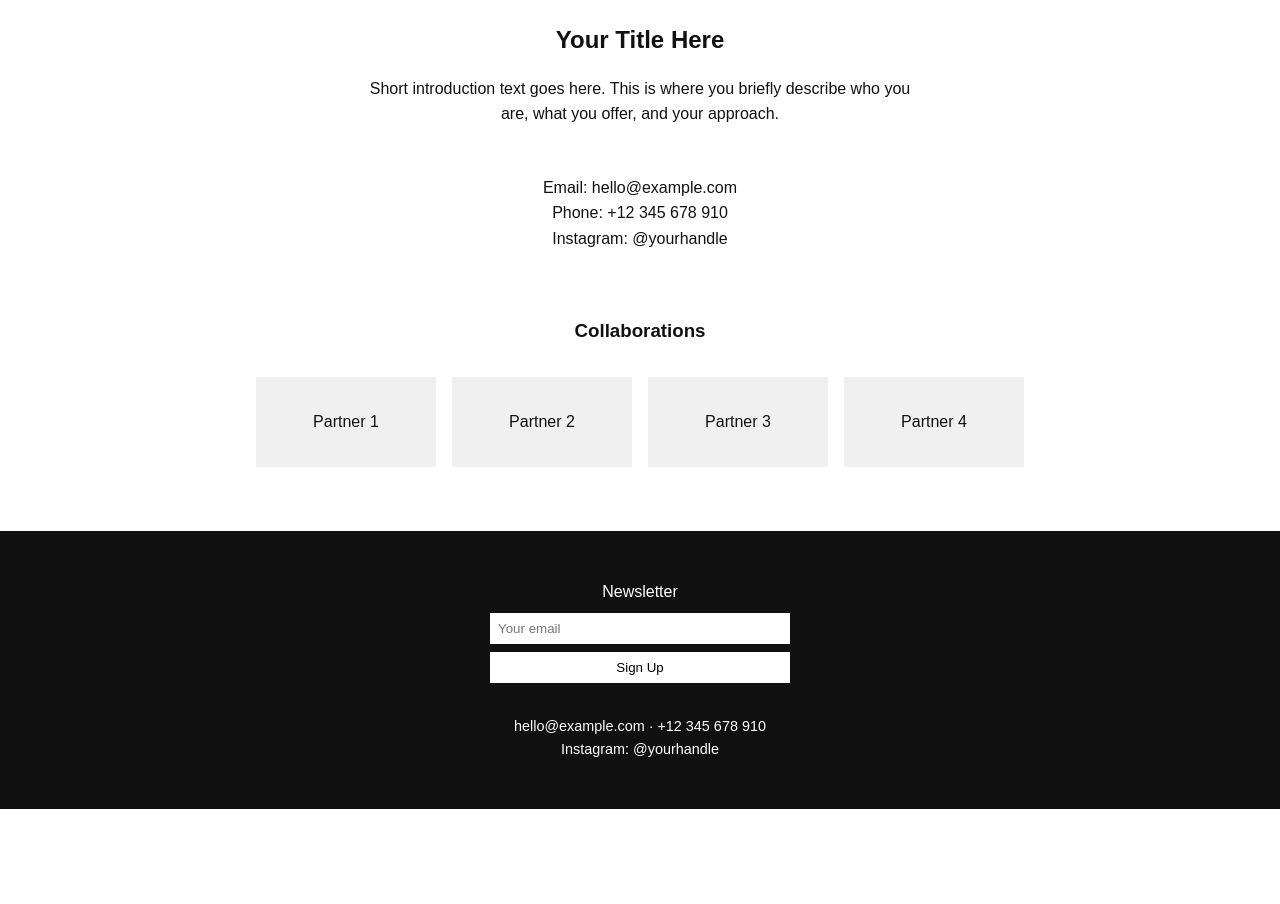
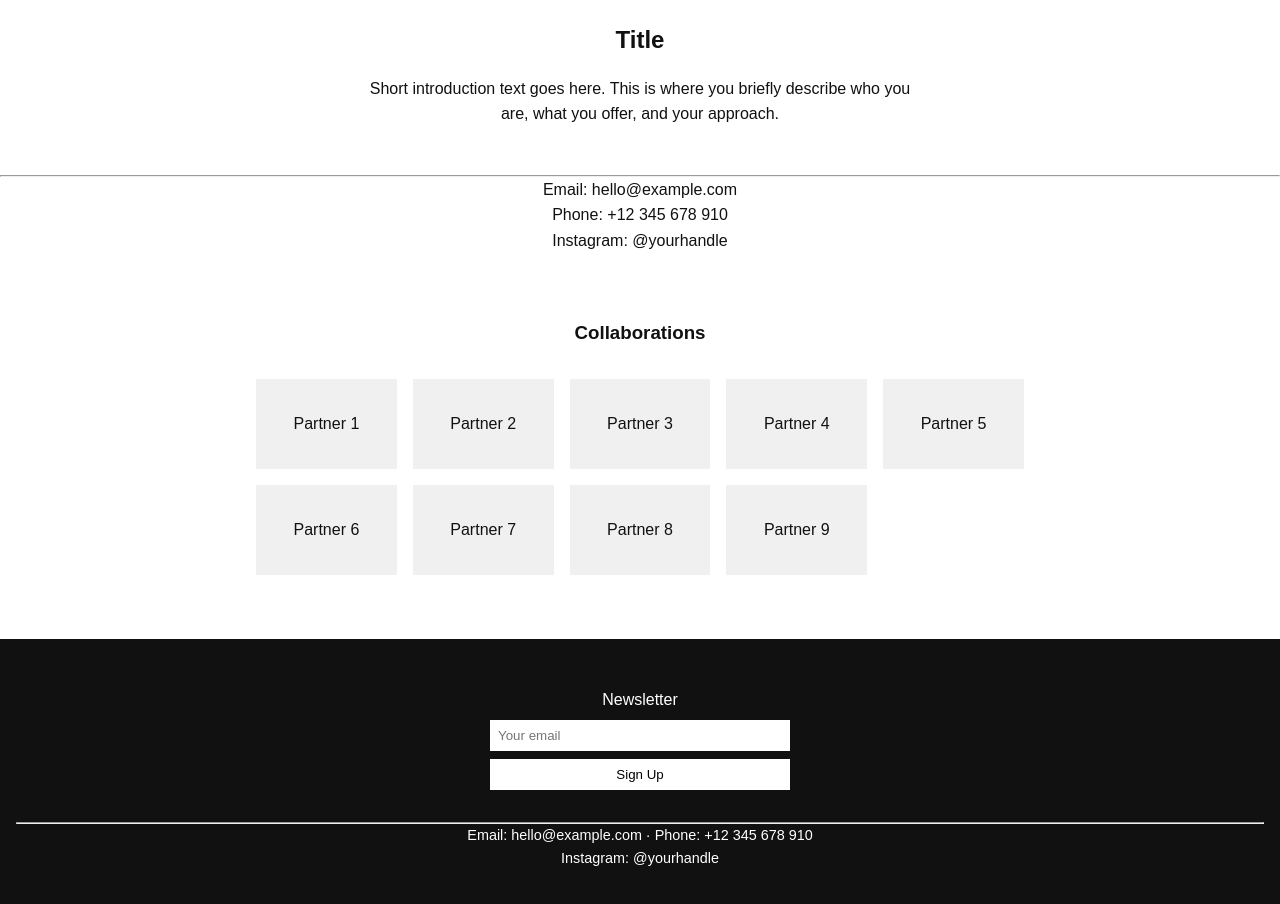
Before and after one commit to tomf000lery/ROHANI, a plain HTML site: page index.html in a window 1280 px wide. Shown: the part 414-1318 px from the top of the page. Before the commit the page ends 1223 px from the top, so only its background shows below. Drawn offline with Linux system fonts and the light colour scheme; a web font is replaced by a local one.

Commit message:
Update index.html

```diff
--- a/index.html
+++ b/index.html
@@ -5,11 +5,12 @@
   <meta name="viewport" content="width=device-width, initial-scale=1.0"/>
   <title>Your Name</title>
   <link rel="stylesheet" href="style.css" />
+  <link href="https://fonts.googleapis.com/css2?family=Junicode&display=swap" rel="stylesheet">
 </head>
 <body>
 
   <!-- TOP BAR / HERO -->
-  <header class="hero">
+  <header class="hero" id="hero">
     <div class="logo-area">
       <!-- Replace with image later -->
       <h1>Your Name</h1>
@@ -29,7 +30,7 @@
   <section class="about">
     <img src="portrait-placeholder.jpg" alt="Portrait" class="portrait" />
 
-    <h2>Your Title Here</h2>
+    <h2 class="title">Title</h2>
     <p>
       Short introduction text goes here. This is where you briefly describe
       who you are, what you offer, and your approach.
@@ -38,6 +39,7 @@
 
   <!-- CONTACT INFO -->
   <section class="contact">
+    <hr/>
     <p>Email: <a href="mailto:hello@example.com">hello@example.com</a></p>
     <p>Phone: +12 345 678 910</p>
     <p>Instagram: <a href="#">@yourhandle</a></p>
@@ -45,12 +47,17 @@
 
   <!-- PARTNERS GRID -->
   <section class="partners">
-    <h3>Collaborations</h3>
+    <h3 class="partners-title">Collaborations</h3>
     <div class="partner-grid">
       <div class="partner">Partner 1</div>
       <div class="partner">Partner 2</div>
       <div class="partner">Partner 3</div>
       <div class="partner">Partner 4</div>
+      <div class="partner">Partner 5</div>
+      <div class="partner">Partner 6</div>
+      <div class="partner">Partner 7</div>
+      <div class="partner">Partner 8</div>
+      <div class="partner">Partner 9</div>
     </div>
   </section>
 
@@ -62,8 +69,10 @@
       <button type="submit">Sign Up</button>
     </form>
 
+    <hr/>
+
     <div class="footer-contact">
-      <p>hello@example.com · +12 345 678 910</p>
+      <p>Email: hello@example.com · Phone: +12 345 678 910</p>
       <p>Instagram: @yourhandle</p>
     </div>
   </footer>
```
